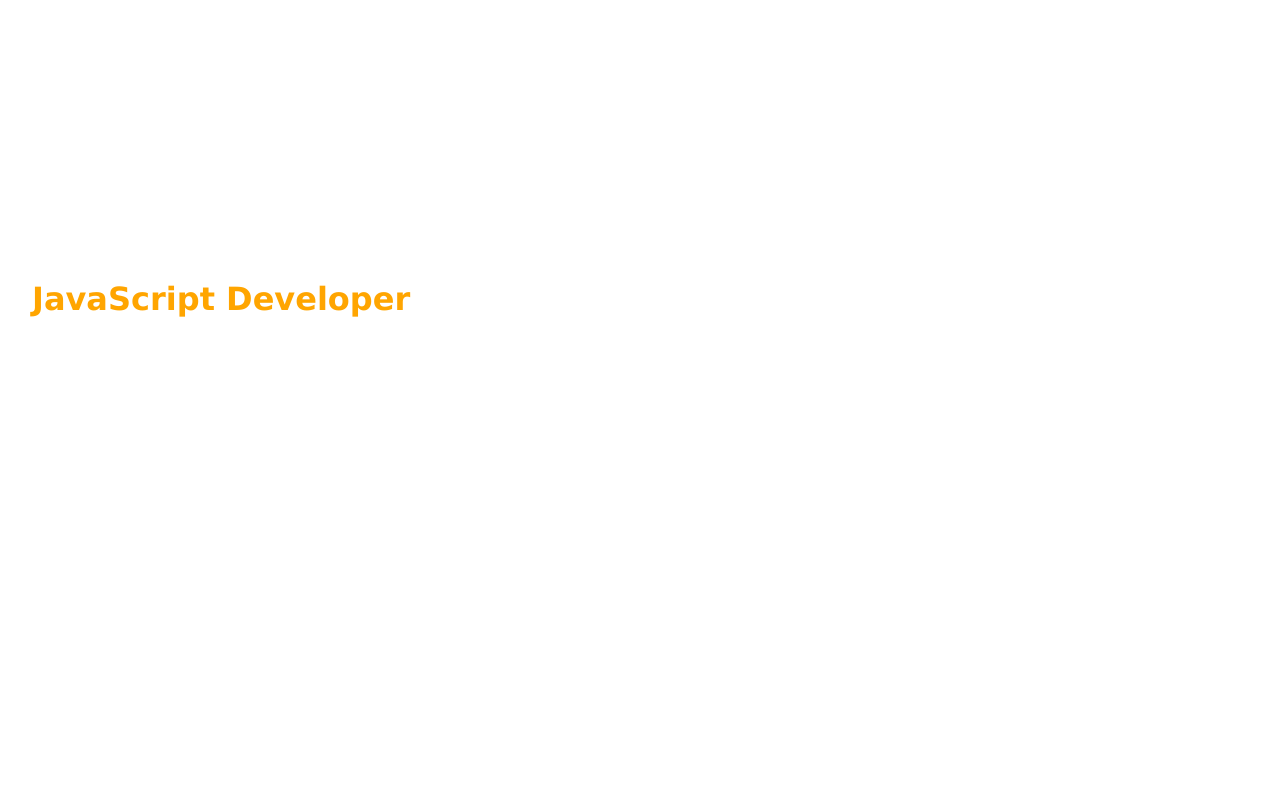
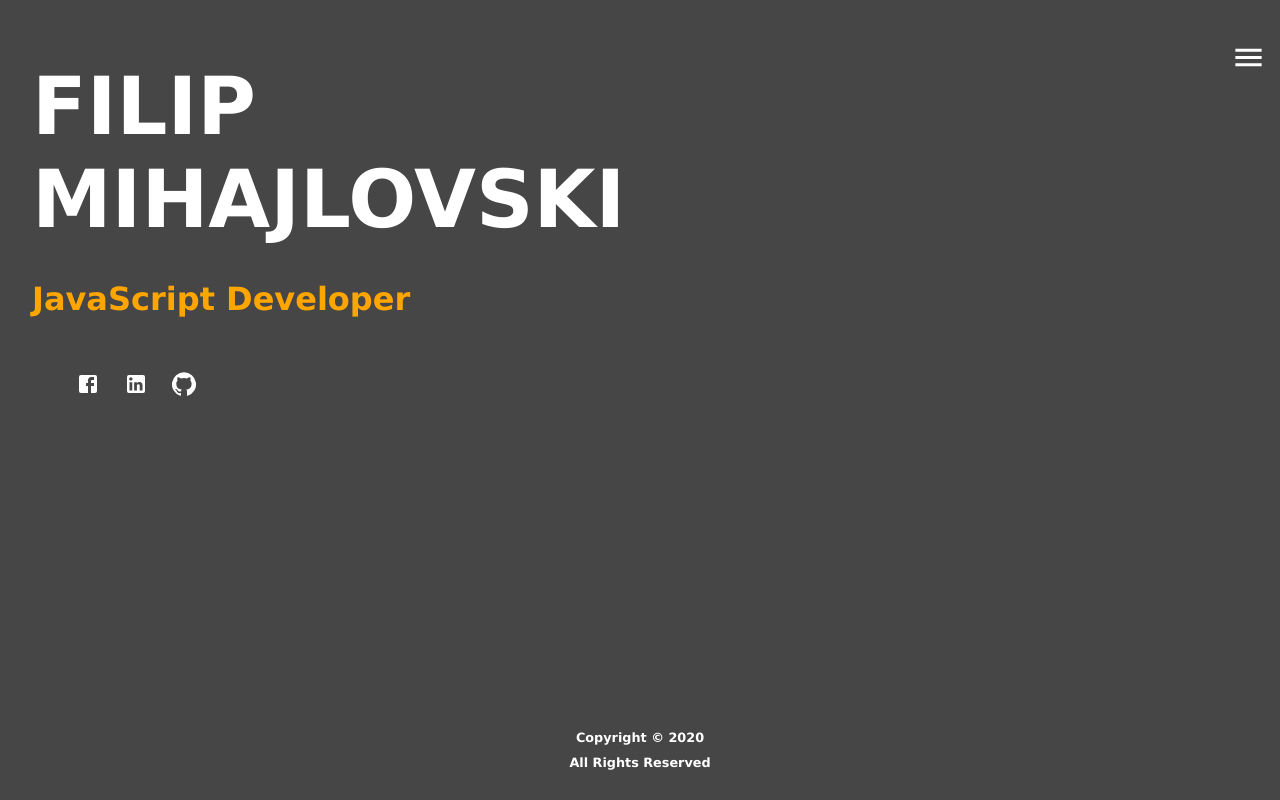
Before and after one commit to philip993/new-pf, a Next.js app: page / in a window 1280 px wide. Built offline with nearby package versions, Linux system fonts and the light colour scheme.

Commit message:
32. bg color

```diff
--- a/styles/globals.css
+++ b/styles/globals.css
@@ -4,6 +4,7 @@ body {
   margin: 0;
   font-family: -apple-system, BlinkMacSystemFont, Segoe UI, Roboto, Oxygen,
     Ubuntu, Cantarell, Fira Sans, Droid Sans, Helvetica Neue, sans-serif;
+  background-color: #464646;
 }
 
 a {
--- a/styles/index.module.scss
+++ b/styles/index.module.scss
@@ -3,7 +3,7 @@
   height: 100%;
   font-family: "Lucida Sans", "Lucida Sans Regular", "Lucida Grande",
     "Lucida Sans Unicode", Geneva, Verdana, sans-serif;
-  color: #464646;
+  background-color: #464646;
   position: relative;
   top: 0;
   bottom: 0;
```
